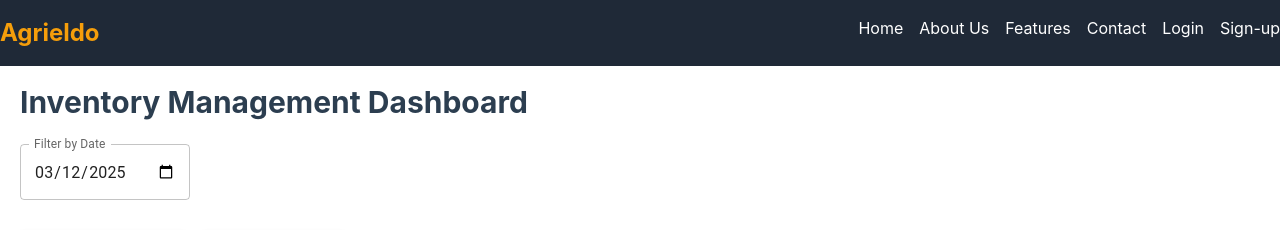
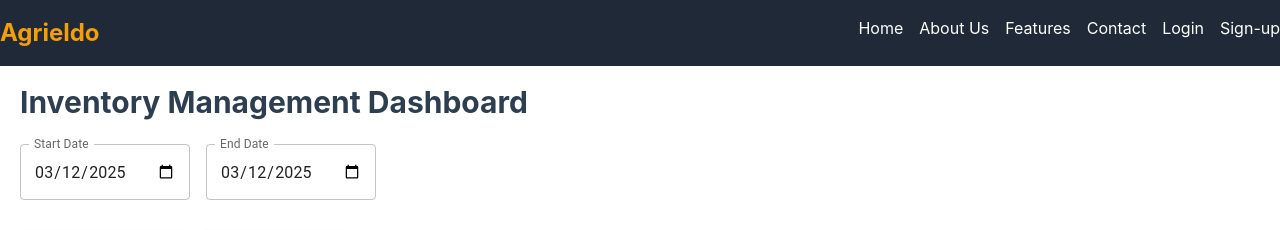
Before and after one commit to GilbertCheboi/Agrieldo-Website, a React (Create React App) app: page /inventory in a window 1280 px wide. Shown: the top 230 px of the page. Built offline with nearby package versions, Linux system fonts and the light colour scheme; no server answers.

Commit message:
added date filter

```diff
--- a/src/components/AddToStoreModal .js
+++ b/src/components/AddToStoreModal .js
@@ -25,7 +25,7 @@ const style = {
   borderRadius: 2,
 };
 
-const IMAGE_BASE_URL = 'http://207.154.253.97:8000'; // Adjust in production if needed
+const IMAGE_BASE_URL = 'https://api.agrieldo.com'; // Adjust in production if needed
 
 function AddToStoreModal({ open, onClose, onSuccess }) {
   const [formData, setFormData] = useState({
--- a/src/components/InventoryDashboard.js
+++ b/src/components/InventoryDashboard.js
@@ -27,14 +27,15 @@ import jsPDF from 'jspdf';
 import autoTable from 'jspdf-autotable';
 import Papa from 'papaparse';
 
-const IMAGE_BASE_URL = 'http://207.154.253.97:8000'; // Change for production if needed
+const IMAGE_BASE_URL = 'https://api.agrieldo.com';
 
 function InventoryDashboard() {
   const [storeStock, setStoreStock] = useState([]);
   const [storeId, setStoreId] = useState(null);
   const [outlets, setOutlets] = useState([]);
   const [produceItems, setProduceItems] = useState([]);
-  const [selectedDate, setSelectedDate] = useState(new Date().toISOString().split('T')[0]);
+  const [startDate, setStartDate] = useState(new Date().toISOString().split('T')[0]);
+  const [endDate, setEndDate] = useState(new Date().toISOString().split('T')[0]);
   const [loading, setLoading] = useState(true);
   const [openTransfer, setOpenTransfer] = useState(false);
   const [openAddToStore, setOpenAddToStore] = useState(false);
@@ -42,7 +43,7 @@ function InventoryDashboard() {
   const fetchData = async () => {
     try {
       const [storeRes, outletRes, produceRes] = await Promise.all([
-        fetchStoreInventory(selectedDate, selectedDate),
+        fetchStoreInventory(startDate, endDate),
         fetchOutlets(),
         fetchProduce(),
       ]);
@@ -63,7 +64,7 @@ function InventoryDashboard() {
 
   useEffect(() => {
     fetchData();
-  }, [selectedDate]);
+  }, [startDate, endDate]);
 
   const handleOpenTransfer = () => setOpenTransfer(true);
   const handleCloseTransfer = () => setOpenTransfer(false);
@@ -74,10 +75,6 @@ function InventoryDashboard() {
     fetchData();
     handleCloseTransfer();
     handleCloseAddToStore();
-  };
-
-  const handleDateChange = (e) => {
-    setSelectedDate(e.target.value);
   };
 
   const getStockQuantity = (produceId, outletId = null) => {
@@ -99,7 +96,7 @@ function InventoryDashboard() {
 
   const handleDownloadPDF = () => {
     const doc = new jsPDF();
-    doc.text('Inventory Report', 14, 15);
+    doc.text(`Inventory Report (${startDate} to ${endDate})`, 14, 15);
 
     const tableColumn = ['Produce Item', 'Store Stock', ...outlets.map(outlet => outlet.name)];
     const tableRows = [];
@@ -119,7 +116,7 @@ function InventoryDashboard() {
       startY: 20,
     });
 
-    doc.save(`inventory_report_${selectedDate}.pdf`);
+    doc.save(`inventory_report_${startDate}_to_${endDate}.pdf`);
   };
 
   const handleDownloadCSV = () => {
@@ -139,7 +136,7 @@ function InventoryDashboard() {
     const url = URL.createObjectURL(blob);
     const link = document.createElement('a');
     link.href = url;
-    link.setAttribute('download', `inventory_report_${selectedDate}.csv`);
+    link.setAttribute('download', `inventory_report_${startDate}_to_${endDate}.csv`);
     document.body.appendChild(link);
     link.click();
     document.body.removeChild(link);
@@ -151,14 +148,22 @@ function InventoryDashboard() {
     <div>
       <h1 className="text-3xl font-bold mb-6">Inventory Management Dashboard</h1>
 
-      <TextField
-        label="Filter by Date"
-        type="date"
-        value={selectedDate}
-        onChange={handleDateChange}
-        InputLabelProps={{ shrink: true }}
-        sx={{ mb: 4 }}
-      />
+      <Box sx={{ display: 'flex', gap: 2, mb: 4 }}>
+        <TextField
+          label="Start Date"
+          type="date"
+          value={startDate}
+          onChange={(e) => setStartDate(e.target.value)}
+          InputLabelProps={{ shrink: true }}
+        />
+        <TextField
+          label="End Date"
+          type="date"
+          value={endDate}
+          onChange={(e) => setEndDate(e.target.value)}
+          InputLabelProps={{ shrink: true }}
+        />
+      </Box>
 
       {/* Download Buttons */}
       <Box sx={{ display: 'flex', gap: 2, mb: 3 }}>
--- a/src/services/api.js
+++ b/src/services/api.js
@@ -2,8 +2,8 @@ import axios from "axios";
 
 // Base API instance
 const API = axios.create({
-    baseURL: "http://207.154.253.97:8000/api/", // Update the base URL to match your backend
-    //baseURL: "https://api.agrieldo.com/api/", // Alternative URL commented out
+    //baseURL: "http://207.154.253.97:8000/api/", // Update the base URL to match your backend
+    baseURL: "https://api.agrieldo.com/api/", // Alternative URL commented out
 });
 
 // Add a request interceptor to include the JWT token in headers
```
